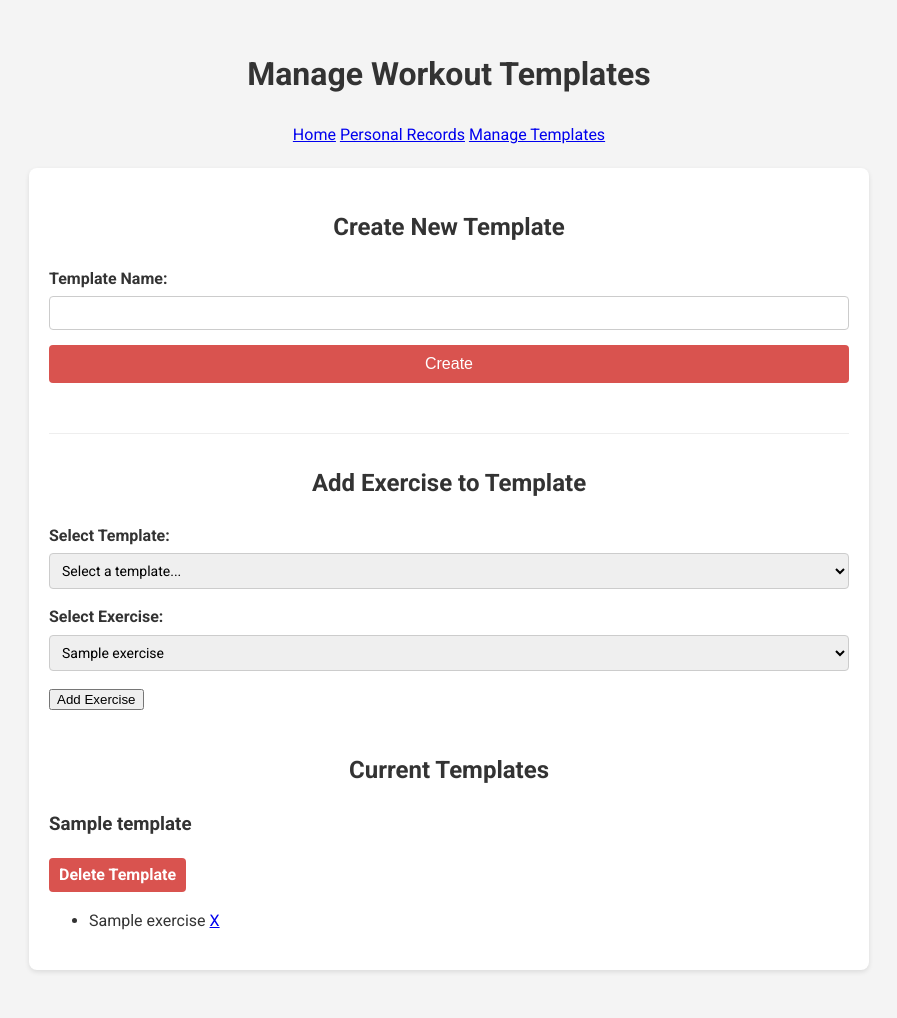
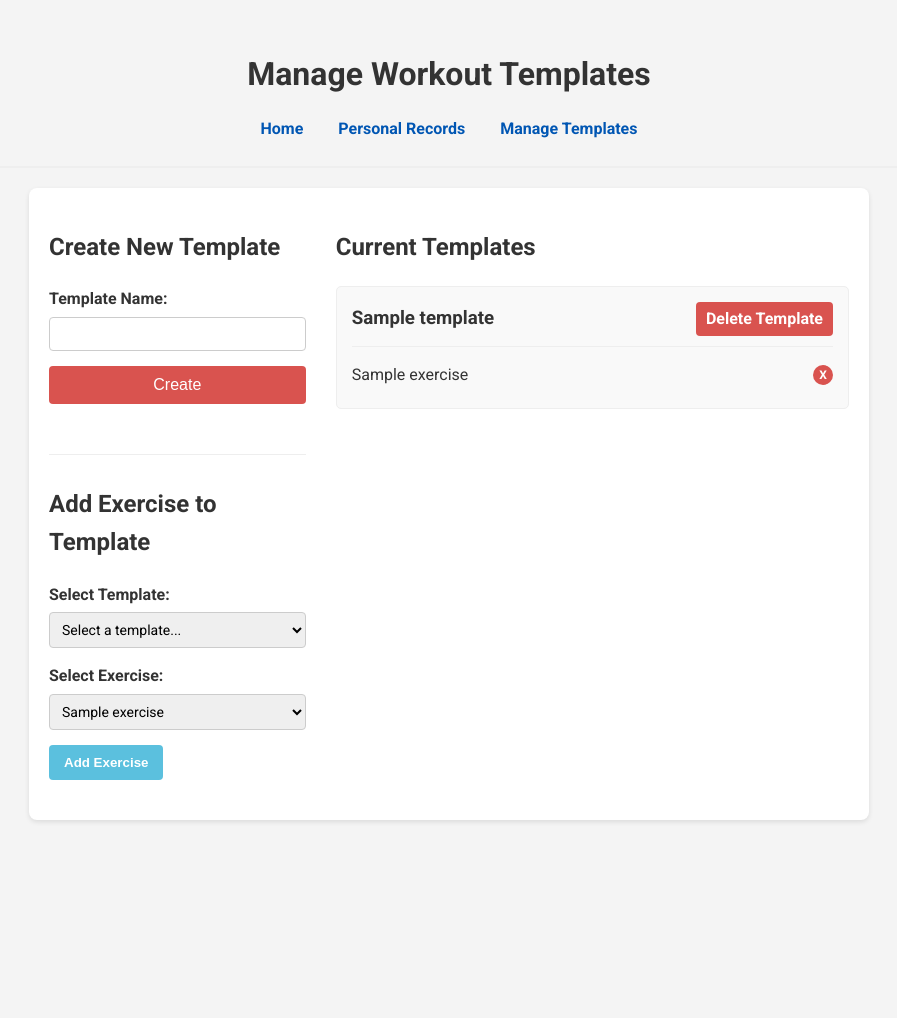
Before and after one commit to CazK0/Basic-Gym, a Flask app: template GymProject/templates/manage_templates.html in a window 1280 px wide. Shown: the whole page, without its empty margins (191-1088 px from the left). After the commit the page ends 822 px from the top, so only its background shows below. Run offline with Flask 3, Linux system fonts and the light colour scheme; the template is opened without the code that fills it: most values are stand-ins (such as "Sample title", 1, 10 or a date in 2020).

Commit message:
Enhance CSS with header and template styles
Added header, navigation, template manager, and filter form styles.

```diff
--- a/GymProject/static/style.css
+++ b/GymProject/static/style.css
@@ -6,9 +6,33 @@ body {
     padding: 20px;
 }
 
-header, h2 {
+header {
     text-align: center;
+    border-bottom: 2px solid #eee;
+    padding-bottom: 20px;
+    margin-bottom: 20px;
+}
+
+header h1 {
     color: #333;
+    margin-bottom: 10px;
+}
+
+nav {
+    display: flex;
+    justify-content: center;
+    gap: 15px;
+}
+
+.nav-link {
+    text-decoration: none;
+    color: #0056b3;
+    font-weight: bold;
+    padding: 5px 10px;
+    border-radius: 4px;
+}
+.nav-link:hover {
+    background-color: #f4f4f4;
 }
 
 main {
@@ -207,3 +204,132 @@ td:last-child {
 .form-row .form-group {
     flex: 1;
 }
+
+.template-loader {
+    text-align: center;
+    padding-bottom: 10px;
+}
+.template-loader h3 {
+    margin-bottom: 15px;
+}
+.template-form {
+    display: flex;
+    justify-content: center;
+    gap: 10px;
+}
+.template-form select {
+    width: 200px;
+    padding: 8px;
+    border: 1px solid #ccc;
+    border-radius: 4px;
+    font-family: 'Roboto', sans-serif;
+}
+.btn-template {
+    padding: 10px 15px;
+    background-color: #5bc0de;
+    color: white;
+    text-decoration: none;
+    border-radius: 4px;
+    font-weight: bold;
+    border: none;
+    cursor: pointer;
+}
+.btn-template:hover {
+    background-color: #31b0d5;
+}
+
+.filter-form {
+    display: flex;
+    flex-wrap: wrap;
+    align-items: flex-end;
+    gap: 15px;
+    background-color: #f9f9f9;
+    padding: 15px;
+    border-radius: 5px;
+    margin-bottom: 20px;
+}
+.filter-group {
+    display: flex;
+    flex-direction: column;
+    flex-grow: 1;
+}
+.filter-group label {
+    font-weight: bold;
+    margin-bottom: 5px;
+    font-size: 14px;
+}
+.filter-group select,
+.filter-group input[type="date"] {
+    padding: 8px;
+    border: 1px solid #ccc;
+    border-radius: 4px;
+    font-family: 'Roboto', sans-serif;
+}
+.btn-filter {
+    padding: 8px 12px;
+    background-color: #555;
+    color: white;
+    border: none;
+    border-radius: 4px;
+    cursor: pointer;
+    height: 37px;
+}
+.btn-filter:hover {
+    background-color: #333;
+}
+
+.template-manager-container {
+    display: flex;
+    gap: 30px;
+}
+.template-forms {
+    flex: 1;
+}
+.template-list {
+    flex: 2;
+}
+.template-card {
+    background: #f9f9f9;
+    border: 1px solid #eee;
+    border-radius: 5px;
+    padding: 15px;
+    margin-bottom: 15px;
+}
+.template-card-header {
+    display: flex;
+    justify-content: space-between;
+    align-items: center;
+    border-bottom: 1px solid #eee;
+    padding-bottom: 10px;
+    margin-bottom: 10px;
+}
+.template-card-header h3 {
+    margin: 0;
+}
+.template-card ul {
+    list-style: none;
+    padding: 0;
+    margin: 0;
+}
+.template-card li {
+    padding: 5px 0;
+    display: flex;
+    justify-content: space-between;
+    align-items: center;
+}
+.btn-delete-small {
+    background: #d9534f;
+    color: white;
+    text-decoration: none;
+    border-radius: 50%;
+    width: 20px;
+    height: 20px;
+    display: inline-block;
+    text-align: center;
+    line-height: 20px;
+    font-weight: bold;
+    font-size: 12px;
+}
+.btn-delete-small:hover {
+    background: #c9302c;
+}
```
Also changed, not shown: other parts of GymProject/static/style.css (+1 -28 lines).
